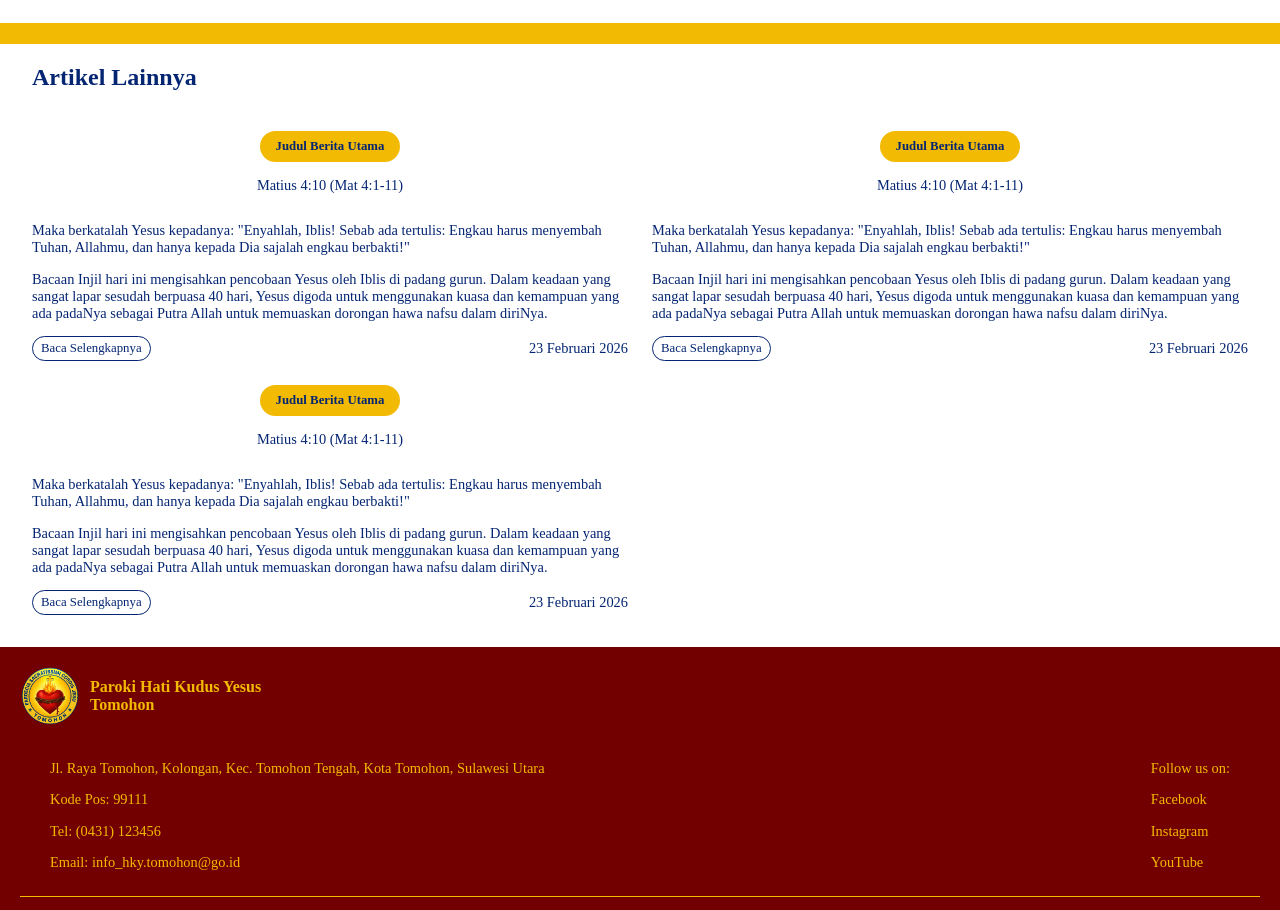
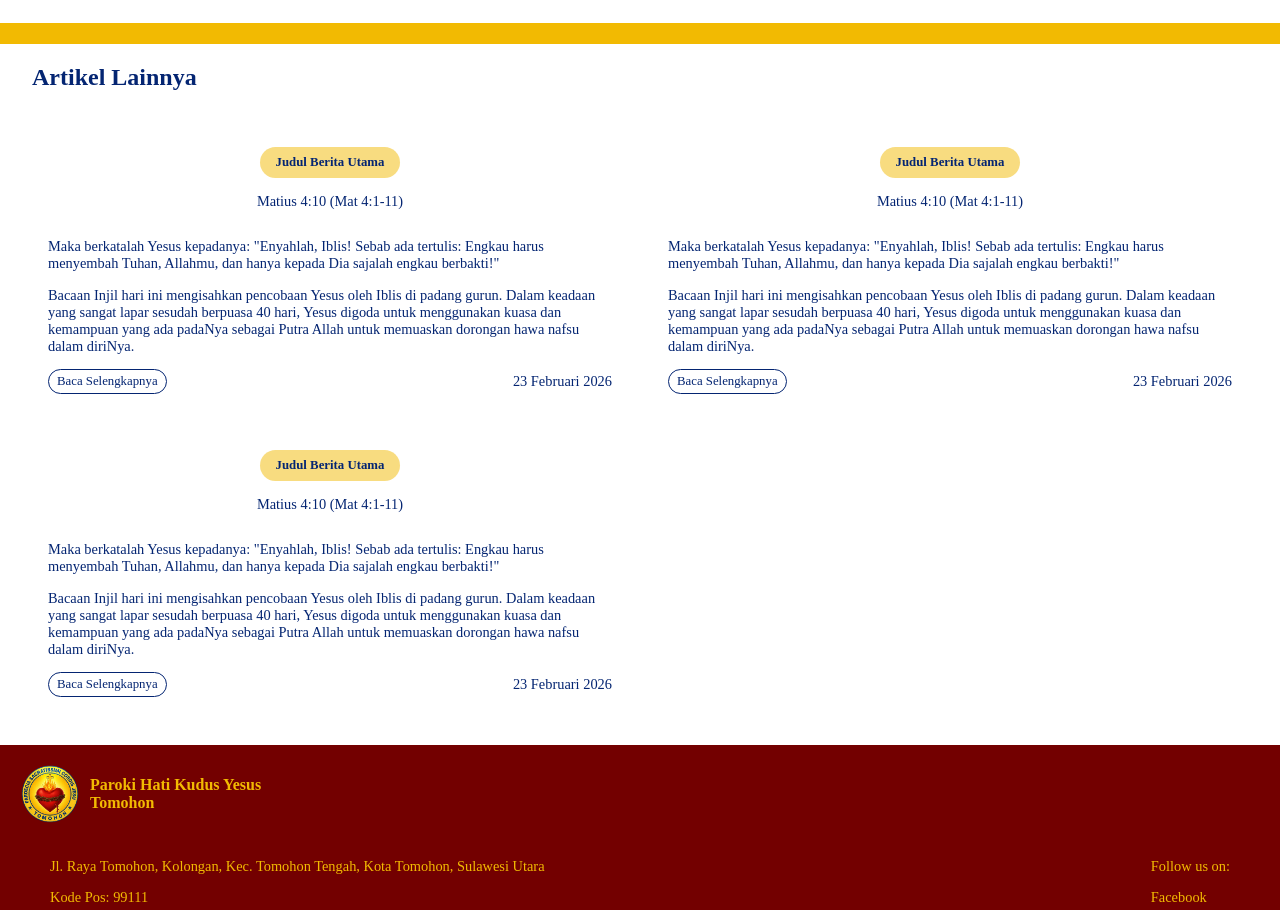
Before and after one commit to srmpandejlaki/Website-HKY, a React (Vite) app: page /sabda-kehidupan in a window 1280 px wide. Shown: the part 660-1570 px from the top of the page. Built offline with nearby package versions, Linux system fonts and the light colour scheme.

Commit message:
update page sabda kehidupan & judul berita

```diff
--- a/src/features/user-berita/pages/Berita.scss
+++ b/src/features/user-berita/pages/Berita.scss
@@ -68,10 +68,10 @@
     min-height: 200px;
     background-color: #f5f5f5;
     border-radius: 0.5rem;
+    transition: background-color 0.3s ease-in-out;
 
     &:hover {
       background-color: #e0e0e0;
-      transition: background-color 0.3s ease;
     }
   }
 
@@ -100,7 +100,7 @@
   &-judul {
     font-size: 0.8rem;
     font-weight: bold;
-    background-color: $tertiary-color ;
+    background-color: rgb(242, 186, 2, 0.5);
     padding: 0.5rem 1rem;
     border-radius: 2rem;
     text-align: center;
--- a/src/features/user-sabda-kehidupan/pages/SabdaKehidupan.scss
+++ b/src/features/user-sabda-kehidupan/pages/SabdaKehidupan.scss
@@ -41,6 +41,16 @@
 .sub-sabda-kehidupan {
   padding-inline: 2rem;
 
+  &-item {
+    padding: 1rem;
+    border-radius: 0.5rem;
+    transition: 0.3s ease-in-out;
+
+    &:hover {
+      background-color: #e0e0e0;
+    }
+  }
+
   &-header {
     display: flex;
     flex-direction: column;
@@ -56,7 +66,7 @@
   &-judul {
     font-size: 0.8rem;
     font-weight: bold;
-    background-color: $tertiary-color ;
+    background-color: rgb(242, 186, 2, 0.5);
     padding: 0.5rem 1rem;
     border-radius: 2rem;
     text-align: center;
```
